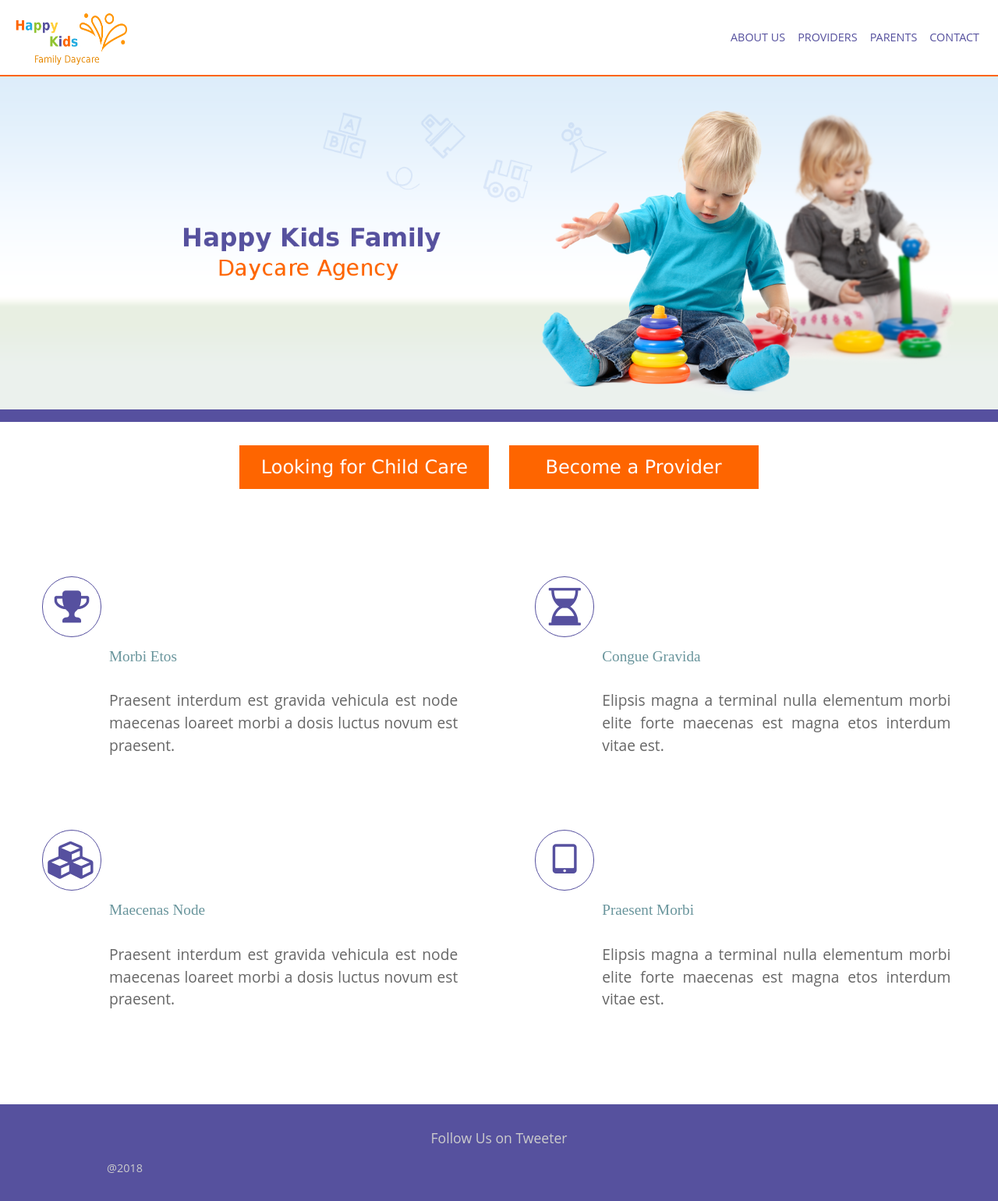
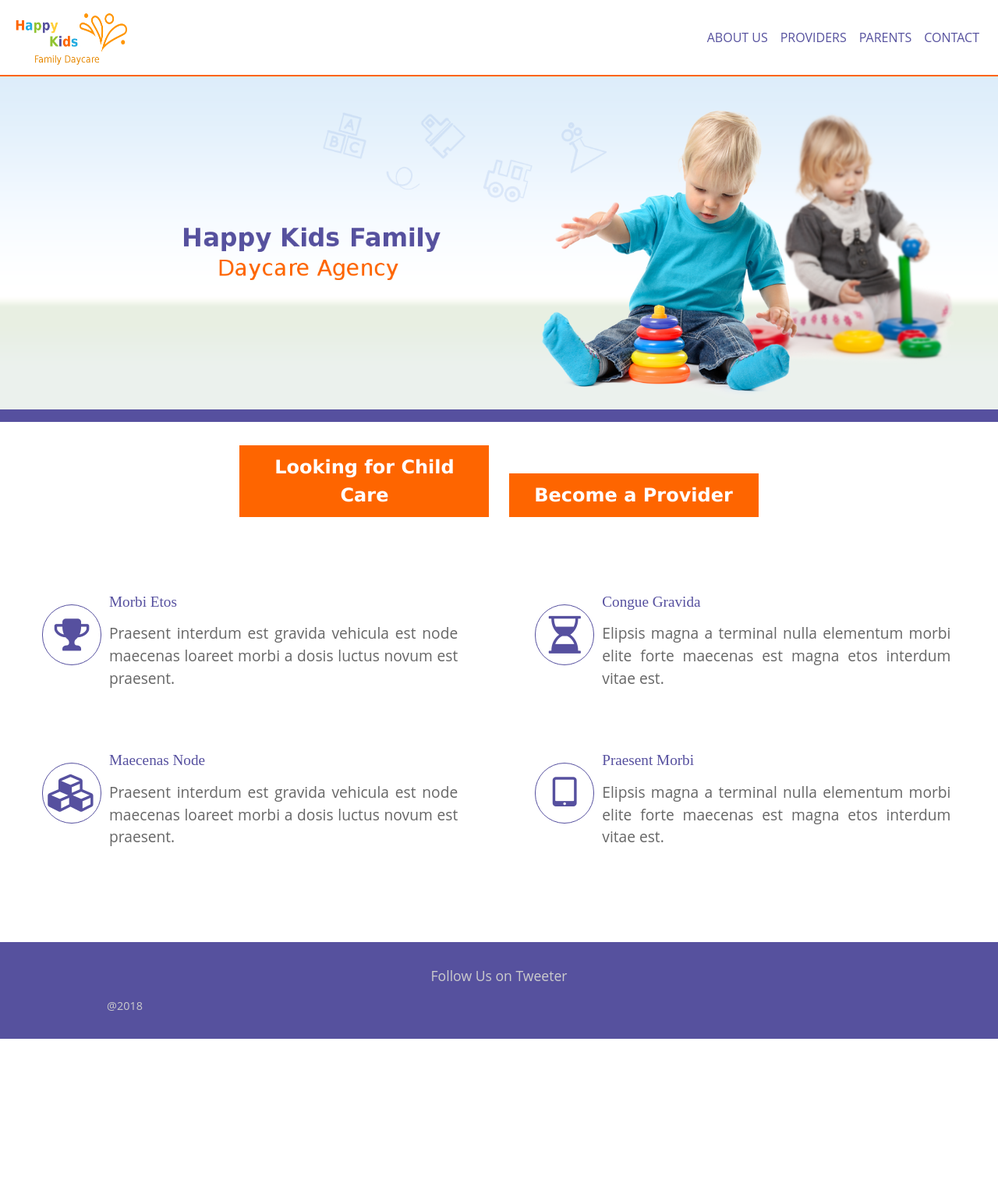
Before and after one commit to hkfda/hkfda.github.io, a Jekyll site: the page built from index.md, in a window 1280 px wide. Shown: the whole page at 78% size. Built offline with Jekyll 4.4.1, drawn with Linux system fonts in a browser that asks for light colours; nearby versions of some CDN libraries; after the commit the page ends 1332 px from its top, so only the background shows below that.

Commit message:
home page

```diff
--- a/css/style.css
+++ b/css/style.css
@@ -60,7 +60,7 @@ blockquote {
 .entry-content {
 }
 .entry-content a {
-  color: #69959c;
+  color: #56509f;
   text-decoration: none;
 }
 .entry-content a:hover {
@@ -74,7 +74,7 @@ blockquote {
   color: #792c5c;
 }
 .entry-content h4 {
-  color: #69959c;
+  color: #56509f;
 }
 .entry-cell {
   box-sizing: border-box;
@@ -90,7 +90,7 @@ blockquote {
   margin-left: 100px;
 }
 .entry-cell-text a {
-  color: #69959c;
+  color: #56509f;
 }
 .entry-cell-icon {
   float: left;
@@ -102,6 +102,7 @@ blockquote {
   border: 1px solid;
   border-color: #56509f;
   border-radius: 999px;
+  position: absolute;
 }
 @media (min-width: 992px) {
 .entry-col-md-4 {
@@ -180,7 +181,7 @@ Home Page
     margin:0rem;
     font-family:'Open Sans';
     font-size:1.2rem;
-    padding-top:2rem;
+    padding-top:1rem;
     text-align:justify;
   }
 
@@ -523,7 +524,6 @@ Top Navigation Bar
     font-family:'Open Sans';
     text-transform:uppercase;
     color:#56519e;
-    font-size:.9rem;
   }
 
   .lang {
@@ -653,23 +653,19 @@ Lesson Typography
 
   h2 {
     font-size:1.6rem;
-    margin-top:3rem;
     letter-spacing:-.02rem;
   }
 
   h3 {
     font-size:1.4rem;
-    margin-top:2.5rem;
   }
 
   h4 {
     font-size:1.2rem;
-    margin-top:1.8rem;
   }
 
   h5 {
     font-size:1.0rem;
-    margin-top:1.4rem;
   }
 
   h1 a, h2 a, h3 a, h4 a, h5 a {
--- a/index.md
+++ b/index.md
@@ -8,8 +8,8 @@ title: HappyKidsFamily
 	<img src="{{ site.baseurl }}/slider.png" />
 	<div style="height: 1rem; background: #56509f; width: 100%;"></div>
 	<div style="width: 100%; padding-top: 20px;">
-		<a href="{{site.baseurl}}/index" style="font-size: 1.5rem; display: inline-block; color: #fff; background: #fe6500; width: 20rem; padding: 10px; margin: 10px">Looking for Child Care</a>
-		<a href="{{site.baseurl}}/index" style="font-size: 1.5rem; display: inline-block; color: #fff; background: #fe6500; width: 20rem; padding: 10px; margin: 10px">Become a Provider</a>
+		<a href="{{site.baseurl}}/index" style="font-size: 1.5rem; font-weight: bold; display: inline-block; color: #fff; background: #fe6500; width: 20rem; padding: 10px; margin: 10px">Looking for Child Care</a>
+		<a href="{{site.baseurl}}/index" style="font-size: 1.5rem; font-weight: bold; display: inline-block; color: #fff; background: #fe6500; width: 20rem; padding: 10px; margin: 10px">Become a Provider</a>
 	</div>
 </div>
 <div class="home-block">
```
